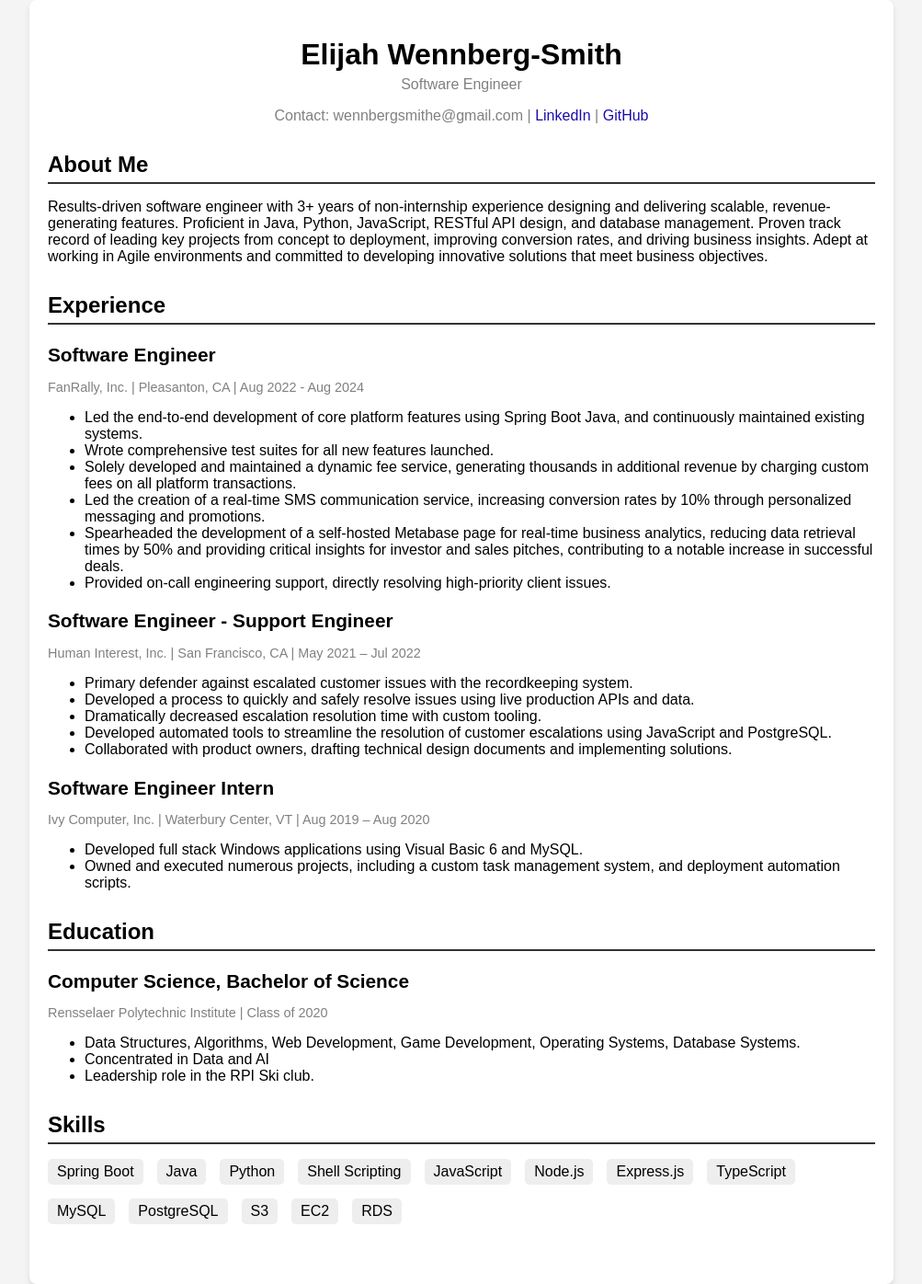
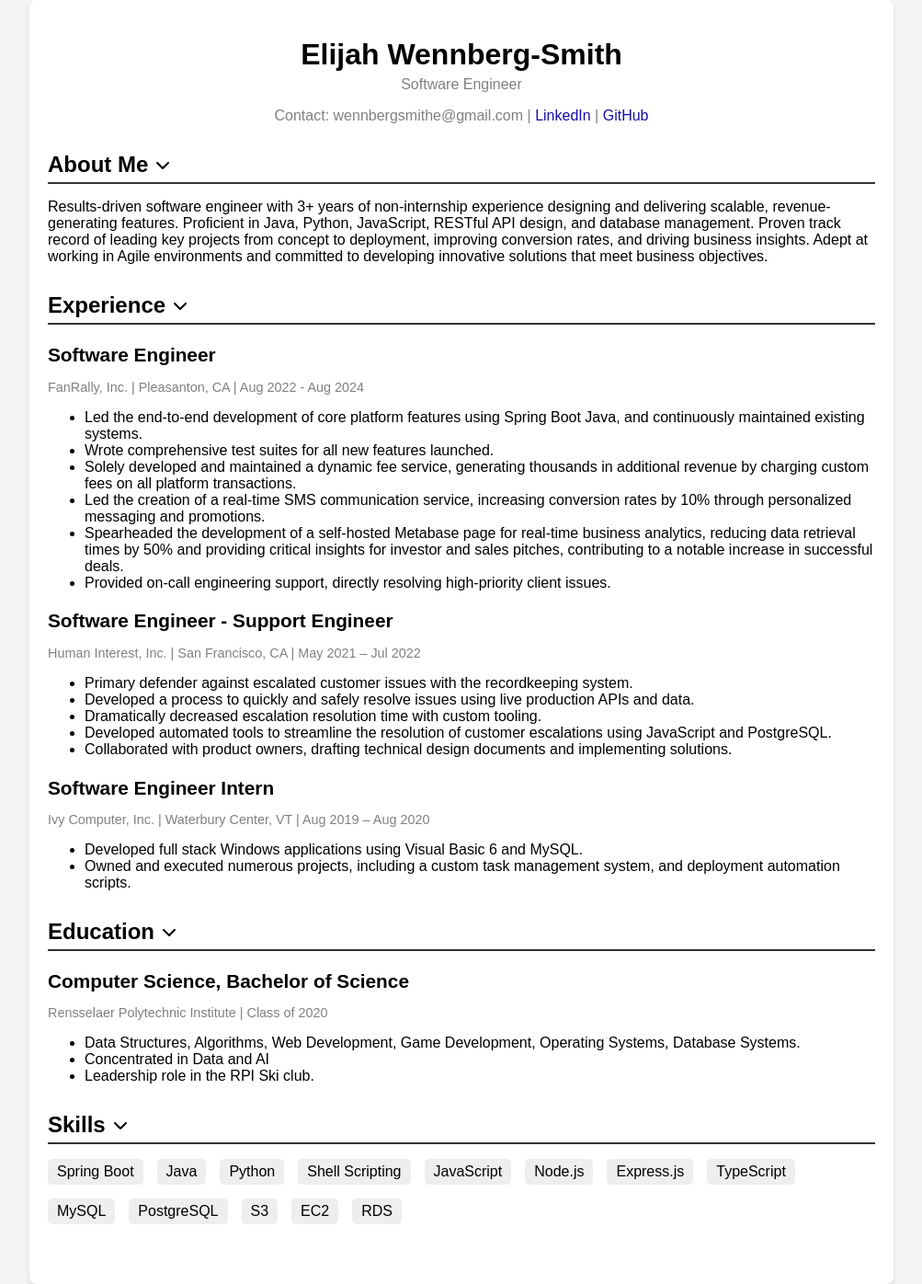
Before and after one commit to wennbergsmithe/my-resume, a React (Create React App) app: page / in a window 1280 px wide. Shown: the whole page at 92% size, without its empty margins (138-1141 px from the left). Built offline with nearby package versions, Linux system fonts and the light colour scheme.

Commit message:
add carrot icons

```diff
--- a/package.json
+++ b/package.json
@@ -3,6 +3,9 @@
   "version": "0.1.0",
   "private": true,
   "dependencies": {
+    "@fortawesome/fontawesome-svg-core": "^6.6.0",
+    "@fortawesome/free-solid-svg-icons": "^6.6.0",
+    "@fortawesome/react-fontawesome": "^0.2.2",
     "@testing-library/jest-dom": "^5.17.0",
     "@testing-library/react": "^13.4.0",
     "@testing-library/user-event": "^13.5.0",
--- a/src/App.css
+++ b/src/App.css
@@ -43,9 +43,19 @@
   font-size: 1.5em;
   cursor: pointer;
   color: solid #333;
+  display: flex;
+  align-items: center;
 }
 .resume-section h2:hover {
   text-decoration: underline;
+}
+.resume-section h2 .fa-icon {
+  margin-left: 8px;
+}
+
+.section-icon {
+  font-size: 16px;
+  margin-left: 8px;
 }
 
 .resume-item {
--- a/src/App.js
+++ b/src/App.js
@@ -1,5 +1,9 @@
 import React, { useState } from 'react';
 import './App.css';
+import { FontAwesomeIcon } from '@fortawesome/react-fontawesome';
+import { faChevronDown, faChevronRight } from '@fortawesome/free-solid-svg-icons';
+
+
 
 function App() {
   const [sections, setSections] = useState({
@@ -15,6 +19,8 @@
       [section]: !prevState[section],
     }));
   };
+
+  const getIcon = (isOpen) => (isOpen ? faChevronDown : faChevronRight);
 
   return (
     <div className="resume-container">
@@ -43,7 +49,7 @@
 
       <section className="resume-section">
         <h2 onClick={() => toggleSection('about')} style={{ cursor: 'pointer' }}>
-          About Me
+         About Me <FontAwesomeIcon icon={getIcon(sections.about) }  className="section-icon" />
         </h2>
         {sections.about && (
           <p>
@@ -64,7 +70,7 @@
           onClick={() => toggleSection('experience')}
           style={{ cursor: 'pointer' }}
         >
-          Experience
+          Experience <FontAwesomeIcon icon={getIcon(sections.experience)} className="section-icon" />
         </h2>
         {sections.experience && (
           <>
@@ -128,7 +134,7 @@
           onClick={() => toggleSection('education')}
           style={{ cursor: 'pointer' }}
         >
-          Education
+          Education <FontAwesomeIcon icon={getIcon(sections.education)} className="section-icon" />
         </h2>
         {sections.education && (
           <div className="resume-item">
@@ -148,7 +154,7 @@
           onClick={() => toggleSection('skills')}
           style={{ cursor: 'pointer' }}
         >
-          Skills
+          Skills <FontAwesomeIcon icon={getIcon(sections.skills)} className="section-icon" />
         </h2>
         {sections.skills && (
           <ul className="skills-list">
```
Also changed, not shown: 1 other file (tests, documents, lock files or other folders).
